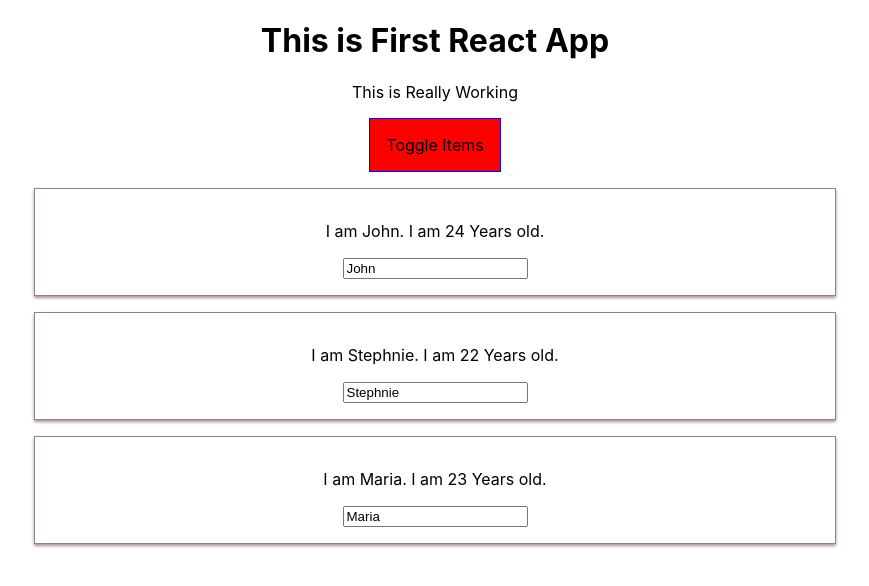
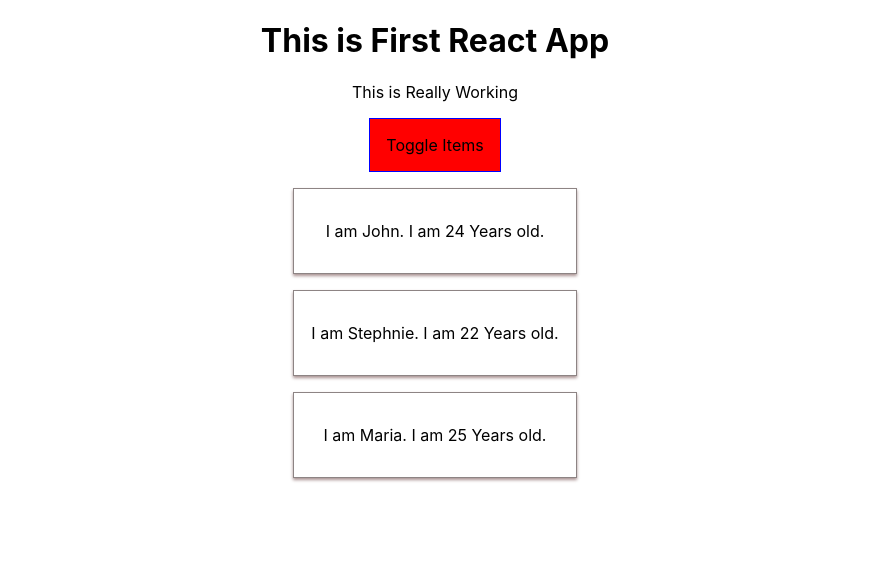
Before and after one commit to anmolsukki/reactjs_basics, a React (Create React App) app: page / in a window 1280 px wide. Both pictures are taken after a click on the button "Toggle Items". Shown: the top 586 px of the page, without its empty margins (205-1074 px from the left). Built offline with nearby package versions, Linux system fonts and the light colour scheme.

Commit message:
psudo selector

```diff
--- a/src/App.js
+++ b/src/App.js
@@ -33,7 +33,9 @@ import './App.css';
 
 // import First from "./Maxmillian/7_chapter/1_project_structure/Containers/First";
 
-import First from "./Maxmillian/7_chapter/2_add_cockpit/Containers/First";
+// import First from "./Maxmillian/7_chapter/2_add_cockpit/Containers/First";
+
+import First from "./Maxmillian/5_chapter/5_psudo_selector/First";
 
 function App() {
   return (
--- /dev/null
+++ b/src/Maxmillian/5_chapter/5_psudo_selector/First.js
@@ -0,0 +1,67 @@
+import React from "react";
+import Person from "./Person";
+import "./Persons.css";
+
+class First extends React.Component{
+    state = {
+        person : [
+            {name : "John", age : 24},
+            {name : "Stephnie", age : 22},
+            {name : "Maria", age : 25},
+           ],
+           showPerson: false
+    }
+
+    toggleHandler = () => {
+        const doesShow = this.state.showPerson;
+        this.setState({showPerson: !doesShow});
+    }
+
+    deletePersonHandler = (personIndex) => {
+        const person = this.state.person;
+        person.splice(personIndex, 1);
+        this.setState({person: person});
+    }
+
+    render(){
+
+        let person = null;
+        let buttonclass = "";
+        if (this.state.showPerson) {
+            person = (
+                <div>
+                    {this.state.person.map(itemsList => {
+                        return <Person
+                        click = {this.deletePersonHandler}
+                        name = {itemsList.name}
+                        age = {itemsList.age}/>
+                    })}
+
+                </div>
+            );
+            buttonclass = "red"
+        }
+
+        const classes = [];
+        if(this.state.person.length <=2) {
+            classes.push("red");
+        }
+        if(this.state.person.length <=1) {
+            classes.push("bold");
+        }
+
+        return(
+            <div className="App">
+                <h1>This is First React App</h1>
+                <p className={classes.join(" ")}>This is Really Working</p>
+
+                <button className = {buttonclass} onClick = {this.toggleHandler}>Toggle Items</button>
+
+                {person}
+
+            </div>
+        )
+    }
+}
+
+export default First;
--- /dev/null
+++ b/src/Maxmillian/5_chapter/5_psudo_selector/Person.js
@@ -0,0 +1,16 @@
+import React from "react";
+import "./Persons.css";
+
+const person = (props) => {
+    return(
+    <div className="Card">
+        <p onClick = {props.click}>
+            I am {props.name}. I am {props.age} Years old.
+        </p>
+
+        <p>{props.children}</p>
+
+        </div>
+    )
+};
+export default person;
--- /dev/null
+++ b/src/Maxmillian/5_chapter/5_psudo_selector/Persons.css
@@ -0,0 +1,49 @@
+.App {
+    text-align: center;
+}
+
+.Card {
+    width: 60%;
+    margin: 16px auto;
+    border: 1px solid #8d8484;
+    box-shadow: 0 2px 3px #a89191;
+    padding: 16px;
+    text-align: center;
+}
+
+@media (min-width: 500px) {
+    .Card {
+        width: 250px;
+    }
+}
+
+.red {
+    color: red;
+}
+
+.bold {
+    font-weight: bolder;
+}
+
+.App button {
+    border:  1px solid blue;
+    padding: 16px;
+    background-color: green;
+    font: inherit;
+    cursor: pointer;
+}
+
+.App button:hover {
+    background-color: lightgreen;
+    color: black;
+}
+
+.App button.red {
+    background-color: red;
+    color: black;
+}
+
+.App button.red:hover {
+    background-color: salmon;
+    color: black;
+}
```
